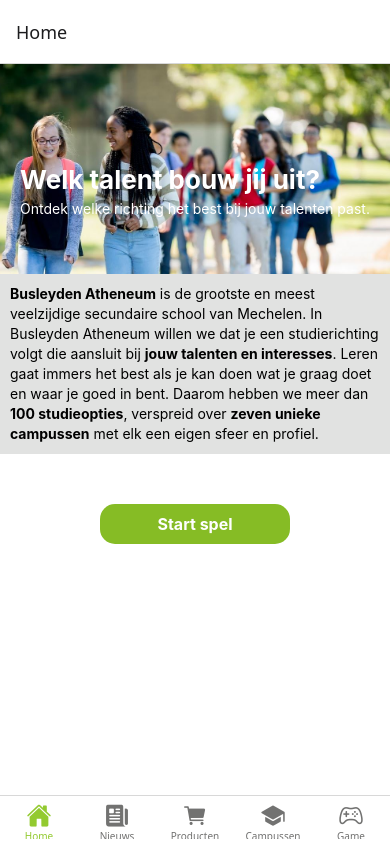
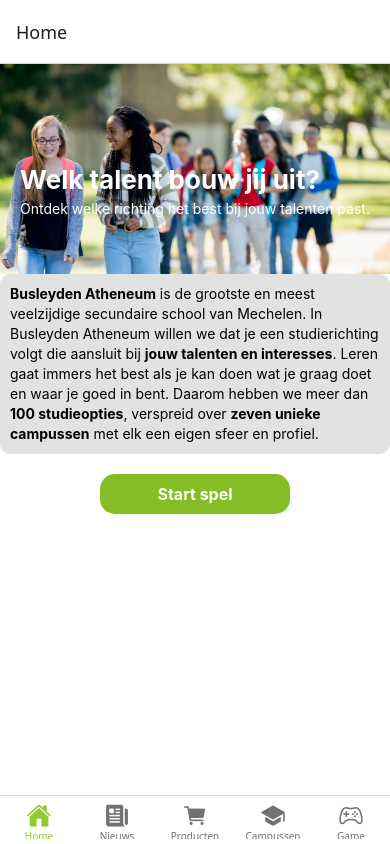
Before and after one commit to Alessiobettens/mobile-app, a React Native app: screen /Home in a window 390 px wide. Built offline with nearby package versions, Linux system fonts and the light colour scheme.

Commit message:
reset borderradius

```diff
--- a/styles/styles.js
+++ b/styles/styles.js
@@ -2,9 +2,10 @@
 
 export const styles = StyleSheet.create({
   card: {
-    marginBottom: 50,
+    marginBottom: 20,
     backgroundColor: "#e1e2e1",
     padding: 10,
+    borderRadius: 10,
     overflow: "hidden",
   },
 
```
